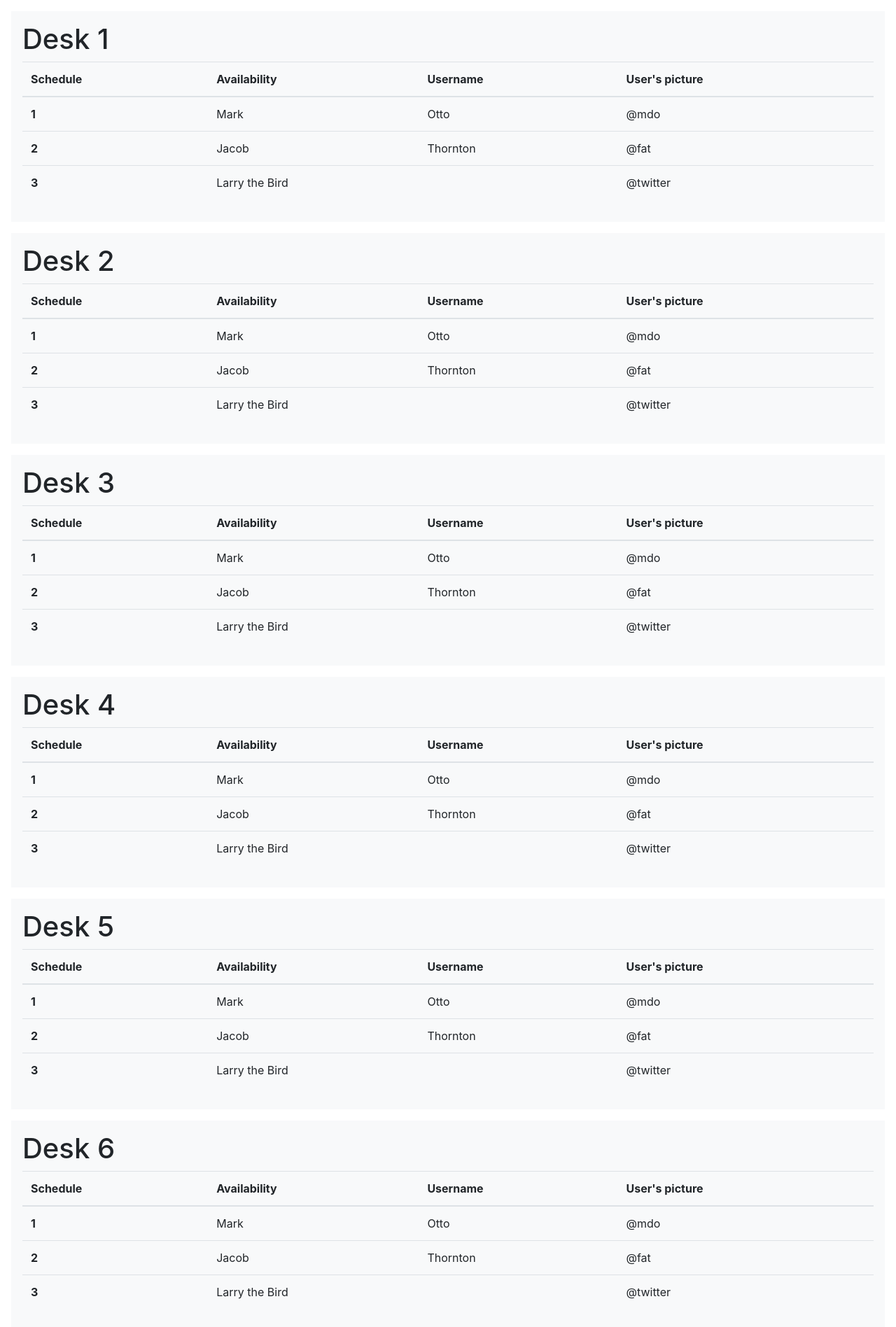
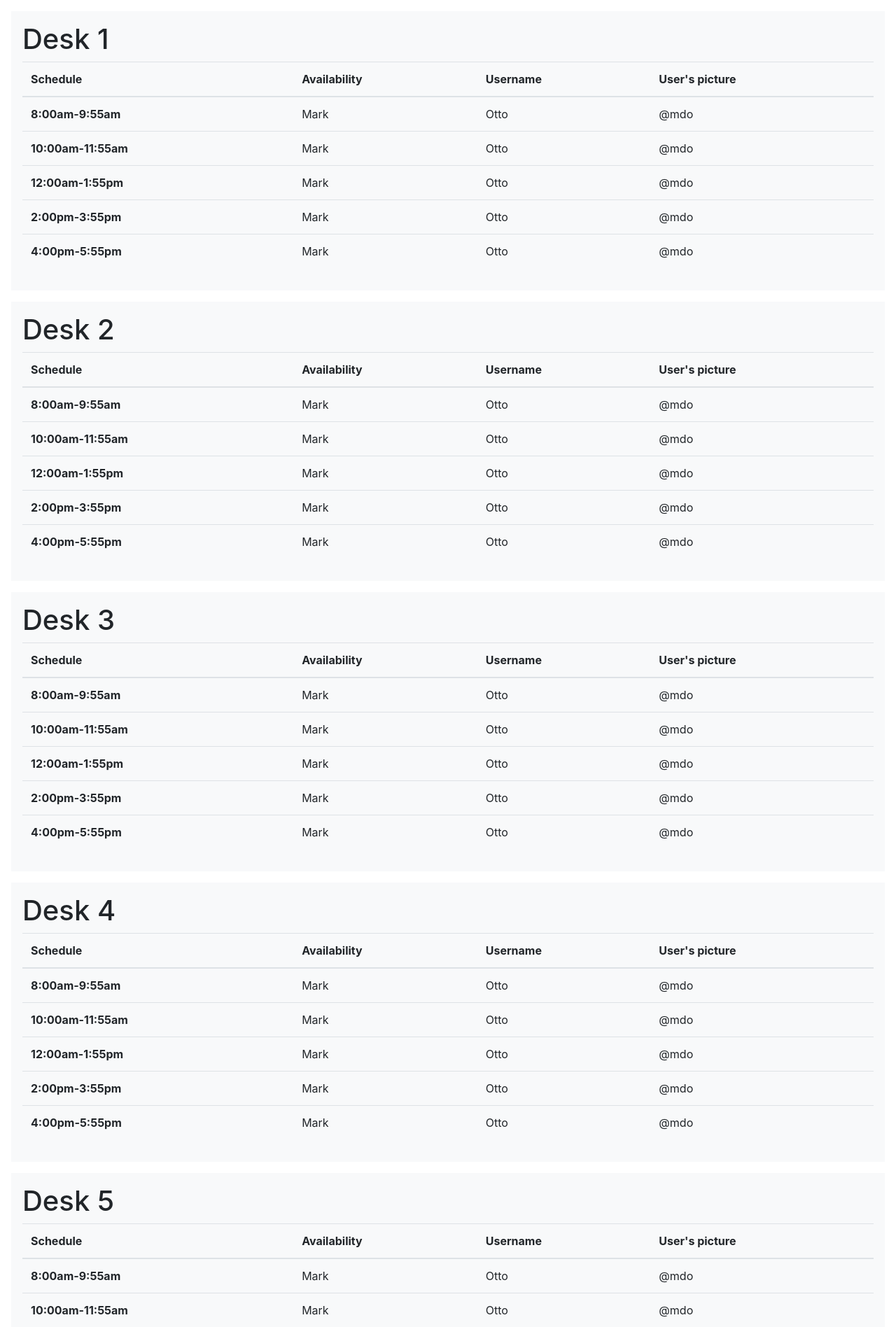
Before and after one commit to guillaumeMECE/php-reservation, a PHP site: page /php-reservation3/views/reserve.php in a window 1280 px wide. Shown: the part 56-1952 px from the top of the page at 70% size. Run offline with PHP 8.4, Linux system fonts and the light colour scheme.

Commit message:
add schedule array

```diff
--- a/views/reserve.php
+++ b/views/reserve.php
@@ -14,6 +14,7 @@
 
 
       <?php
+      $schedule = array("8:00am-9:55am", "10:00am-11:55am", "12:00am-1:55pm","2:00pm-3:55pm","4:00pm-5:55pm");
          for ($i=0; $i < 10 ; $i++) { //10 desk so 10 tables
             $deskNbr = $i+1;
             echo "<div class=\"bg-light p-3 m-3\">
@@ -27,27 +28,20 @@
                                  <th scope=\"col\">User's picture</th>
                               </tr>
                            </thead>
-               <tbody>
-                  <tr>
-                     <th scope=\"row\">1</th>
+                           <tbody>";
+            for ($j=0; $j < 5 ; $j++) {
+               //$rowNbr = $j+1;
+               echo "<tr>
+                        <th scope=\"row\">$schedule[$j]</th>
                         <td>Mark</td>
                         <td>Otto</td>
                         <td>@mdo</td>
-                  </tr>
-                  <tr>
-                     <th scope=\"row\">2</th>
-                     <td>Jacob</td>
-                     <td>Thornton</td>
-                     <td>@fat</td>
-                  </tr>
-                  <tr>
-                     <th scope=\"row\">3</th>
-                     <td colspan=\"2\">Larry the Bird</td>
-                     <td>@twitter</td>
-                  </tr>
-               </tbody>
+                     </tr>";
+            }
+               echo "</tbody>
                   </table>
                </div>";
+
          }
 
 
```
Lines whose indentation alone changed are shown as unchanged.
